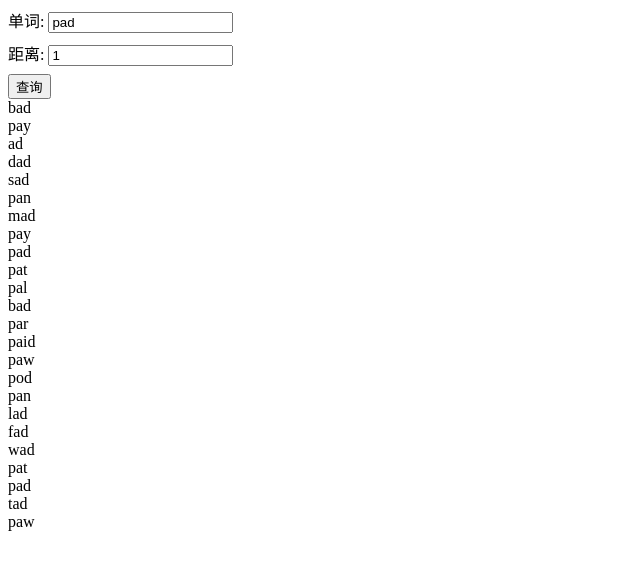
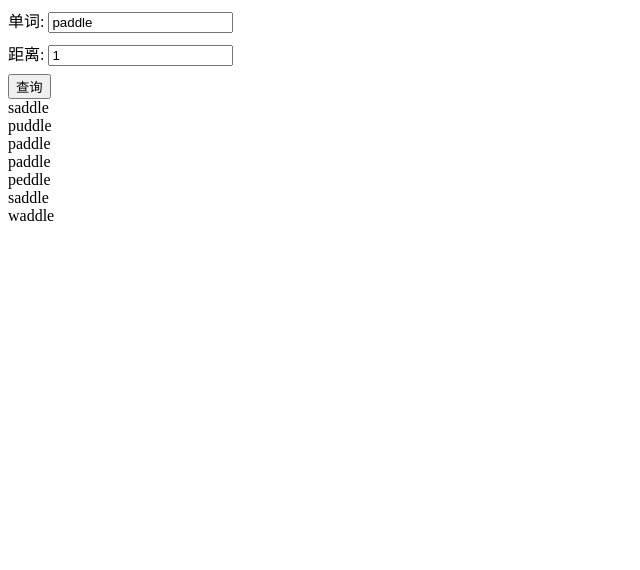
Before and after one commit to xna00/word-distance, a plain HTML site: page index.html in a window 1280 px wide. Shown: the whole page, without its empty margins (0-640 px from the left). Drawn offline with Linux system fonts and the light colour scheme.

Commit message:
default word

```diff
--- a/index.html
+++ b/index.html
@@ -14,7 +14,7 @@
   </head>
   <body>
     <form id="form">
-      <label>单词: <input type="text" name="word" value="pad" /> </label>
+      <label>单词: <input type="text" name="word" value="paddle" /> </label>
       <label>距离: <input type="number" name="distance" value="1" /> </label>
       <input type="submit" value="查询" />
     </form>
```
